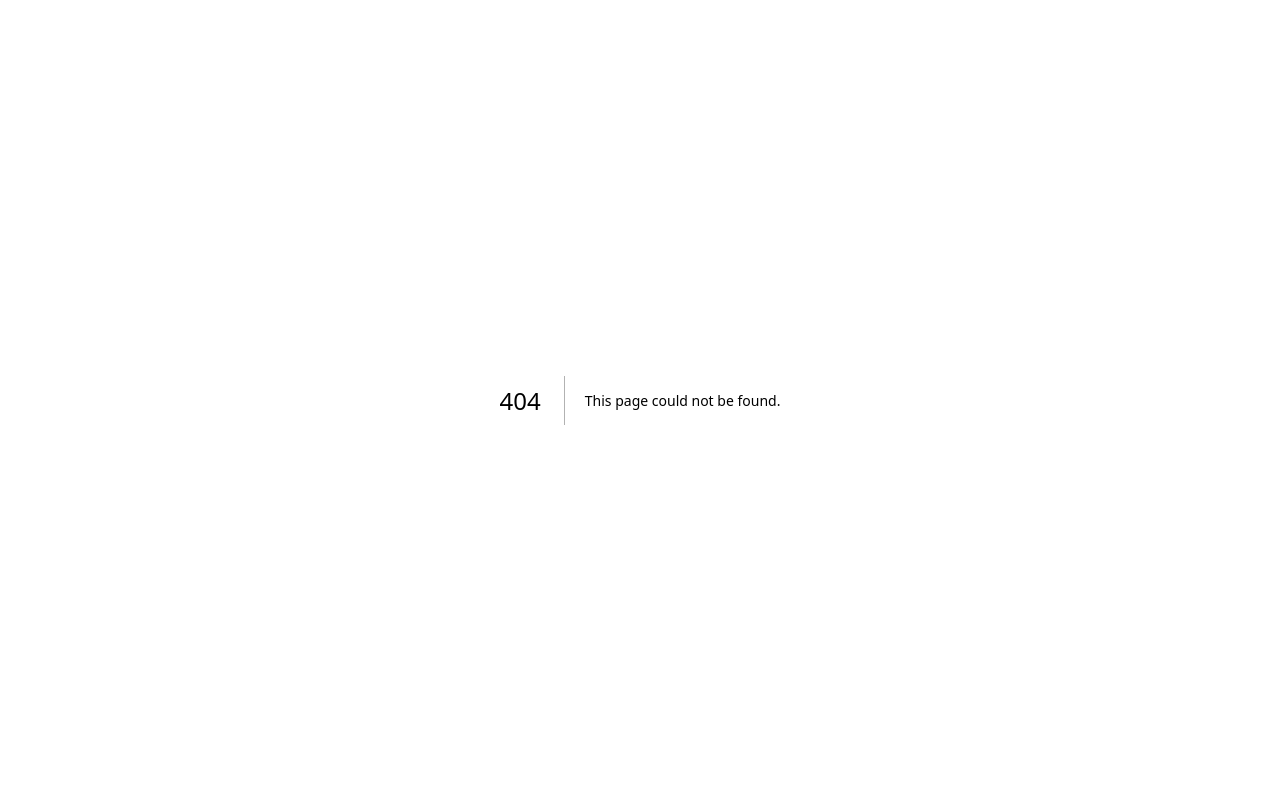
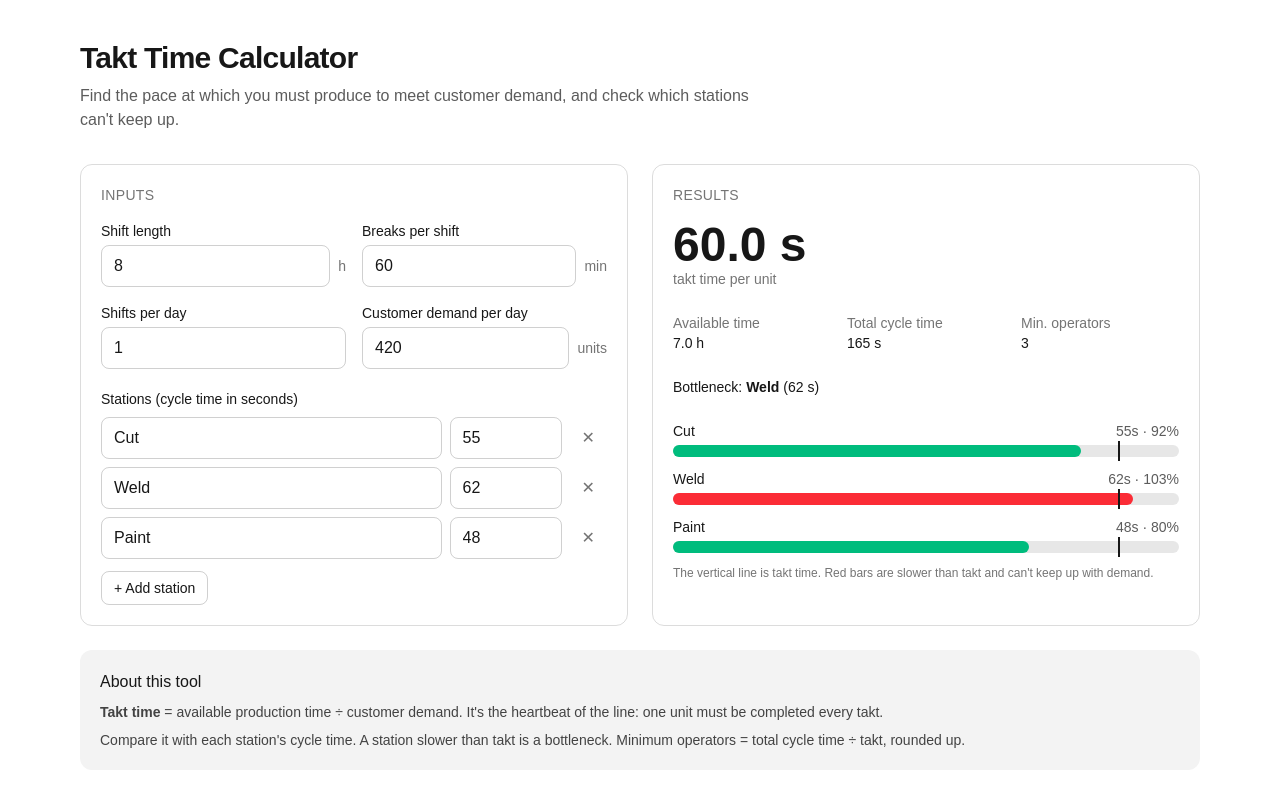
Before and after one commit to 0x6d6f756164/lean-app, a Next.js app: page /tools/takt in a window 1280 px wide. Before the commit this address had no page. Shown: the top 786 px of the page. Built offline with nearby package versions, Linux system fonts and the light colour scheme.

Commit message:
done with takt time and starting on OEE

```diff
--- /dev/null
+++ b/app/tools/takt/page.tsx
@@ -0,0 +1,8 @@
+import type { Metadata } from "next";
+import TaktTool from "@/components/tools/TaktTool";
+
+export const metadata: Metadata = { title: "Takt Time Calculator" };
+
+export default function Page() {
+  return <TaktTool />;
+}
--- /dev/null
+++ b/components/NumberField.tsx
@@ -0,0 +1,35 @@
+interface NumberFieldProps {
+  label: string;
+  value: number;
+  onChange: (value: number) => void;
+  unit?: string;
+  min?: number;
+  step?: number;
+}
+
+export default function NumberField({
+  label,
+  value,
+  onChange,
+  unit,
+  min = 0,
+  step = 1,
+}: NumberFieldProps) {
+  return (
+    <label className="block">
+      <span className="mb-1 block text-sm">{label}</span>
+      <div className="flex items-center gap-2">
+        <input
+          type="number"
+          inputMode="decimal"
+          min={min}
+          step={step}
+          value={value}
+          onChange={(e) => onChange(e.target.valueAsNumber || 0)}
+          className="w-full rounded-lg border border-foreground/20 bg-transparent px-3 py-2"
+        />
+        {unit && <span className="text-sm text-foreground/60">{unit}</span>}
+      </div>
+    </label>
+  );
+}
--- /dev/null
+++ b/components/ToolShell.tsx
@@ -0,0 +1,47 @@
+import type { ReactNode } from "react";
+
+interface ToolShellProps {
+  title: string;
+  description: string;
+  inputs: ReactNode;
+  results: ReactNode;
+  explainer: ReactNode;
+}
+
+export default function ToolShell({
+  title,
+  description,
+  inputs,
+  results,
+  explainer,
+}: ToolShellProps) {
+  return (
+    <main className="mx-auto max-w-6xl px-4 py-10">
+      <header className="mb-8">
+        <h1 className="text-3xl font-semibold tracking-tight">{title}</h1>
+        <p className="mt-2 max-w-2xl text-foreground/70">{description}</p>
+      </header>
+
+      <div className="grid gap-6 lg:grid-cols-2">
+        <section className="rounded-xl border border-foreground/15 p-5">
+          <h2 className="mb-4 text-sm font-medium uppercase tracking-wide text-foreground/60">
+            Inputs
+          </h2>
+          {inputs}
+        </section>
+
+        <section className="rounded-xl border border-foreground/15 p-5">
+          <h2 className="mb-4 text-sm font-medium uppercase tracking-wide text-foreground/60">
+            Results
+          </h2>
+          {results}
+        </section>
+      </div>
+
+      <section className="mt-6 rounded-xl bg-foreground/5 p-5">
+        <h2 className="mb-2 font-medium">About this tool</h2>
+        <div className="space-y-2 text-sm text-foreground/80">{explainer}</div>
+      </section>
+    </main>
+  );
+}
--- /dev/null
+++ b/components/tools/TaktTool.tsx
@@ -0,0 +1,172 @@
+"use client";
+
+import { useMemo, useState } from "react";
+import NumberField from "@/components/NumberField";
+import ToolShell from "@/components/ToolShell";
+import { analyzeLine, calcTaktTime, type Station } from "@/lib/lean/takt";
+
+export default function TaktTool() {
+  const [shiftHours, setShiftHours] = useState(8);
+  const [breakMinutes, setBreakMinutes] = useState(60);
+  const [shifts, setShifts] = useState(1);
+  const [demand, setDemand] = useState(420);
+  const [stations, setStations] = useState<Station[]>([
+    { name: "Cut", cycleTime: 55 },
+    { name: "Weld", cycleTime: 62 },
+    { name: "Paint", cycleTime: 48 },
+  ]);
+
+  const result = useMemo(() => {
+    const availableTime = (shiftHours * 60 - breakMinutes) * 60 * shifts; // seconds
+    try {
+      const takt = calcTaktTime(availableTime, demand);
+      return { ok: true as const, availableTime, takt, line: analyzeLine(takt, stations) };
+    } catch (e) {
+      return { ok: false as const, message: e instanceof Error ? e.message : "Invalid input" };
+    }
+  }, [shiftHours, breakMinutes, shifts, demand, stations]);
+
+  const updateStation = (i: number, patch: Partial<Station>) =>
+    setStations((prev) => prev.map((s, idx) => (idx === i ? { ...s, ...patch } : s)));
+  const addStation = () =>
+    setStations((prev) => [...prev, { name: `Station ${prev.length + 1}`, cycleTime: 30 }]);
+  const removeStation = (i: number) =>
+    setStations((prev) => prev.filter((_, idx) => idx !== i));
+
+  const inputs = (
+    <div className="space-y-5">
+      <div className="grid grid-cols-2 gap-4">
+        <NumberField label="Shift length" unit="h" value={shiftHours} onChange={setShiftHours} step={0.5} />
+        <NumberField label="Breaks per shift" unit="min" value={breakMinutes} onChange={setBreakMinutes} />
+        <NumberField label="Shifts per day" value={shifts} onChange={setShifts} min={1} />
+        <NumberField label="Customer demand per day" unit="units" value={demand} onChange={setDemand} />
+      </div>
+
+      <div>
+        <h3 className="mb-2 text-sm font-medium">Stations (cycle time in seconds)</h3>
+        <div className="space-y-2">
+          {stations.map((s, i) => (
+            <div key={i} className="flex gap-2">
+              <input
+                value={s.name}
+                onChange={(e) => updateStation(i, { name: e.target.value })}
+                className="w-full rounded-lg border border-foreground/20 bg-transparent px-3 py-2"
+                aria-label={`Station ${i + 1} name`}
+              />
+              <input
+                type="number"
+                min={0}
+                value={s.cycleTime}
+                onChange={(e) => updateStation(i, { cycleTime: e.target.valueAsNumber || 0 })}
+                className="w-28 rounded-lg border border-foreground/20 bg-transparent px-3 py-2"
+                aria-label={`Station ${i + 1} cycle time`}
+              />
+              <button
+                type="button"
+                onClick={() => removeStation(i)}
+                className="rounded-lg px-3 text-foreground/60 hover:bg-foreground/10"
+                aria-label={`Remove station ${i + 1}`}
+              >
+                ✕
+              </button>
+            </div>
+          ))}
+        </div>
+        <button
+          type="button"
+          onClick={addStation}
+          className="mt-3 rounded-lg border border-foreground/20 px-3 py-1.5 text-sm hover:bg-foreground/5"
+        >
+          + Add station
+        </button>
+      </div>
+    </div>
+  );
+
+  let results;
+  if (!result.ok) {
+    results = <p className="text-red-500">{result.message}</p>;
+  } else {
+    const { takt, line, availableTime } = result;
+    const scale = Math.max(takt, ...line.stations.map((s) => s.cycleTime)) * 1.1;
+    const taktPct = (takt / scale) * 100;
+
+    results = (
+      <div className="space-y-6">
+        <div>
+          <div className="text-5xl font-semibold tabular-nums">{takt.toFixed(1)} s</div>
+          <div className="text-sm text-foreground/60">takt time per unit</div>
+        </div>
+
+        <dl className="grid grid-cols-3 gap-4 text-sm">
+          <div>
+            <dt className="text-foreground/60">Available time</dt>
+            <dd className="font-medium">{(availableTime / 3600).toFixed(1)} h</dd>
+          </div>
+          <div>
+            <dt className="text-foreground/60">Total cycle time</dt>
+            <dd className="font-medium">{line.totalCycleTime} s</dd>
+          </div>
+          <div>
+            <dt className="text-foreground/60">Min. operators</dt>
+            <dd className="font-medium">{line.minOperators}</dd>
+          </div>
+        </dl>
+
+        {line.bottleneck && (
+          <p className="text-sm">
+            Bottleneck: <strong>{line.bottleneck.name}</strong> ({line.bottleneck.cycleTime} s)
+          </p>
+        )}
+
+        <div className="space-y-3">
+          {line.stations.map((s, i) => (
+            <div key={i}>
+              <div className="mb-1 flex justify-between text-sm">
+                <span>{s.name}</span>
+                <span className="tabular-nums text-foreground/70">
+                  {s.cycleTime}s · {Math.round(s.utilization * 100)}%
+                </span>
+              </div>
+              <div className="relative h-3 rounded-full bg-foreground/10">
+                <div
+                  className={`h-3 rounded-full ${s.overTakt ? "bg-red-500" : "bg-emerald-500"}`}
+                  style={{ width: `${(s.cycleTime / scale) * 100}%` }}
+                />
+                <div
+                  className="absolute -top-1 -bottom-1 w-0.5 bg-foreground"
+                  style={{ left: `${taktPct}%` }}
+                  title="Takt time"
+                />
+              </div>
+            </div>
+          ))}
+          <p className="text-xs text-foreground/60">
+            The vertical line is takt time. Red bars are slower than takt and can't keep up with demand.
+          </p>
+        </div>
+      </div>
+    );
+  }
+
+  return (
+    <ToolShell
+      title="Takt Time Calculator"
+      description="Find the pace at which you must produce to meet customer demand, and check which stations can't keep up."
+      inputs={inputs}
+      results={results}
+      explainer={
+        <>
+          <p>
+            <strong>Takt time</strong> = available production time ÷ customer demand. It's the
+            heartbeat of the line: one unit must be completed every takt.
+          </p>
+          <p>
+            Compare it with each station's cycle time. A station slower than takt is a
+            bottleneck. Minimum operators = total cycle time ÷ takt, rounded up.
+          </p>
+        </>
+      }
+    />
+  );
+}
```
Also changed, not shown: lib/lean/oee.ts (added).
